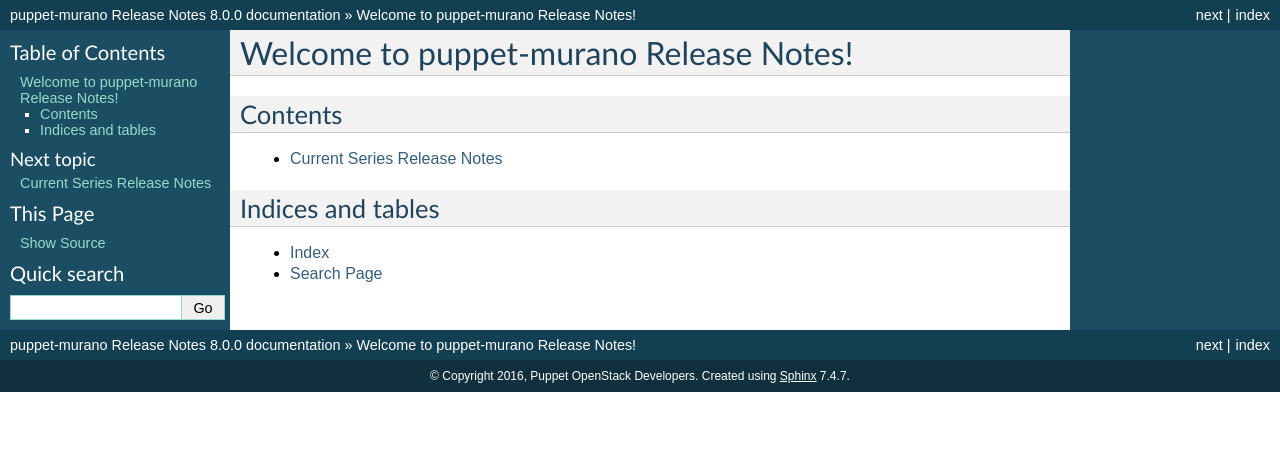
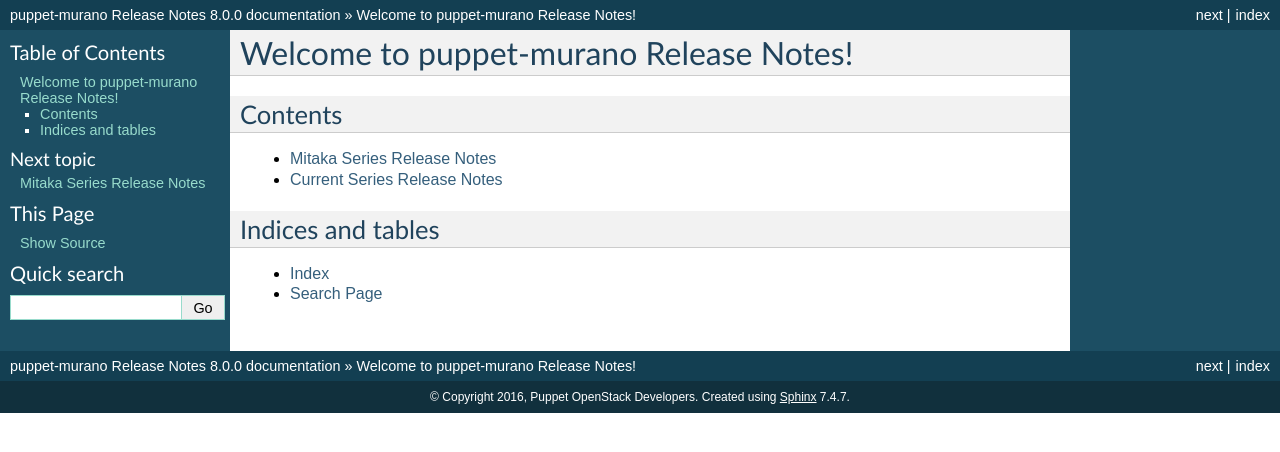
Before and after one commit to openstack-archive/puppet-murano, a Sphinx documentation site: the page built from releasenotes/source/index.rst, in a window 1280 px wide. Shown: the top 452 px of the page. Built offline with Sphinx 7.4.7, drawn with Linux system fonts in a browser that asks for light colours.

Commit message:
Import release notes from stable/mitaka
stable/mitaka branch does exist now, let's import the notes from it.

Change-Id: I5a76aa682d26c99f9a4038eb26b177b376f2f363

```diff
--- a/releasenotes/source/index.rst
+++ b/releasenotes/source/index.rst
@@ -8,6 +8,7 @@
 .. toctree::
    :maxdepth: 2
 
+   mitaka
    unreleased
 
 
--- /dev/null
+++ b/releasenotes/source/mitaka.rst
@@ -0,0 +1,6 @@
+============================
+ Mitaka Series Release Notes
+============================
+
+.. release-notes::
+   :branch: origin/stable/mitaka
```
